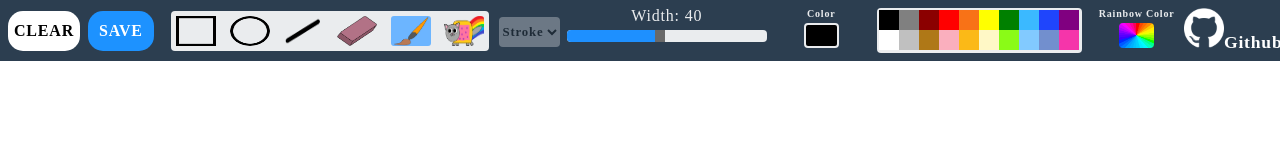
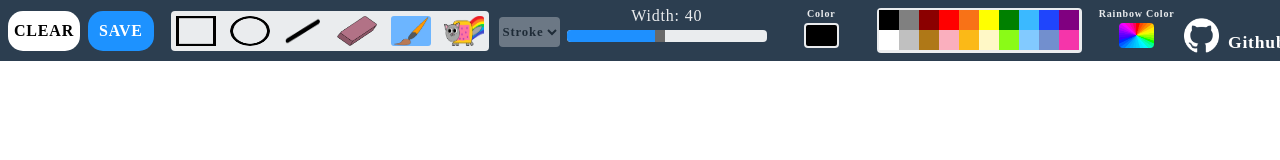
Before and after one commit to aleksns/impressive-painter, a React (Create React App) app: page / in a window 1280 px wide. Shown: the top 160 px of the page. Built offline with nearby package versions, Linux system fonts and the light colour scheme.

Commit message:
removed obsolete dependencies

```diff
--- a/src/App.css
+++ b/src/App.css
@@ -99,6 +99,36 @@ a:active {
   width: 100%;
   white-space: nowrap;
   margin-right: 1em;
+  margin-bottom: 0.5em;
+}
+
+.git-link:hover {
+  filter: invert(48%) sepia(13%) saturate(3207%) hue-rotate(170deg) brightness(100%) contrast(90%);
+}
+
+.git-link {
+  color: #ffffff;
+  font-family: Century Gothic;
+  font-size: 1.1rem;
+  font-weight: 600;
+  background-color: transparent;
+  transition-duration: 0s;
+  justify-content: end;
+  padding: 0;
+  margin: 0;
+  align-items: flex-end;
+  cursor: pointer;
+}
+
+.git-link:hover {
+  background-color: transparent;
+
+}
+
+.git-logo {
+  width: 2em;
+  height: 2em;
+  margin-right: 0.5em;
 }
 
 .container-clear-save {
--- a/src/components/GithubLinkWithIcon.js
+++ b/src/components/GithubLinkWithIcon.js
@@ -1,27 +1,8 @@
 import React from "react";
 import "../App.css";
 import GitLogo from "../images/github-icon.png";
-import { makeStyles, Link } from "@material-ui/core";
-
-const useStyles = makeStyles((theme) => ({
-  gitLink: {
-    color: "#ffffff",
-    fontFamily: "Century Gothic",
-    fontSize: "1.1rem",
-    fontWeight: "600",
-    "&:hover": {
-      filter:
-        "invert(48%) sepia(13%) saturate(3207%) hue-rotate(170deg) brightness(100%) contrast(90%)",
-    },
-  },
-  gitLogo: {
-    width: "40px",
-    height: "40px",
-  },
-}));
 
 export default function GithubLinkWithIcon() {
-  const classes = useStyles();
   const gitUrl = "https://github.com/aleksns";
 
   const openInNewTab = () => {
@@ -31,14 +12,13 @@ export default function GithubLinkWithIcon() {
 
   return (
     <div className="container-git-link">
-      <Link
-        className={classes.gitLink}
-        component="button"
+	      <a
+        className="git-link"
         underline="none"
         onClick={openInNewTab}
       >
-        <img src={GitLogo} className={classes.gitLogo}></img>Github: Aleksns
-      </Link>
+<img src={GitLogo} className="git-logo"></img>Github: Aleksns
+      </a>
     </div>
   );
 }
```
Also changed, not shown: package.json (+7 -14 lines), 2 other files (tests, documents, lock files or other folders).
